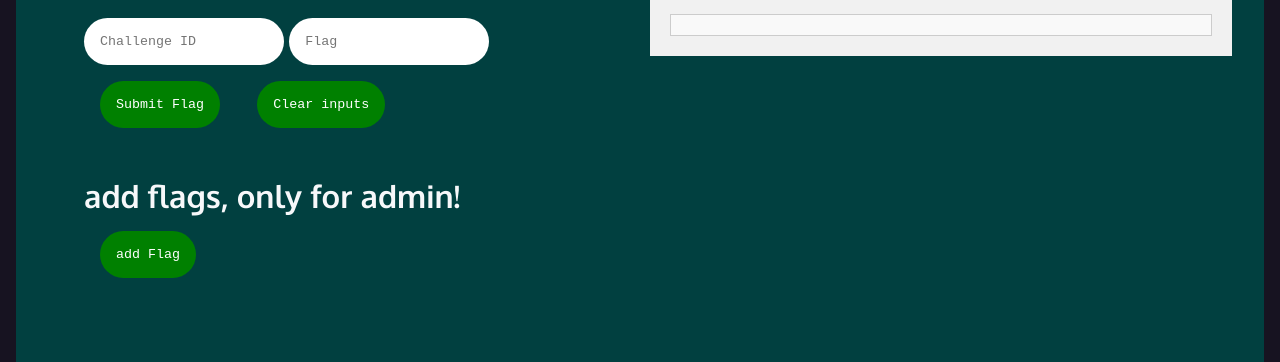
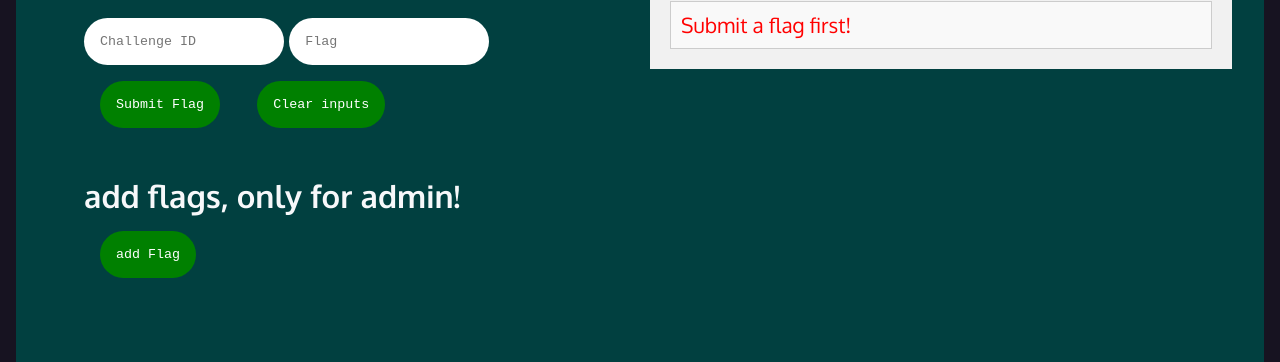
Before and after one commit to Husam-Jenidi/Blockchain-Ethereum, a website with bundled scripts: page index.html in a window 1280 px wide. Shown: the part 612-974 px from the top of the page. Built offline with nearby package versions, Linux system fonts and the light colour scheme; a web font is replaced by a local one.

Commit message:
placeholder

```diff
--- a/index.html
+++ b/index.html
@@ -96,7 +96,7 @@
 <div class="right-column">
   <p id="admin"></p>
 <h1>Players Dashboard</h1>
-<div id="players"></div>
+<div id="players">Submit a flag first!</div>
 </div>
 </div>
 
```
